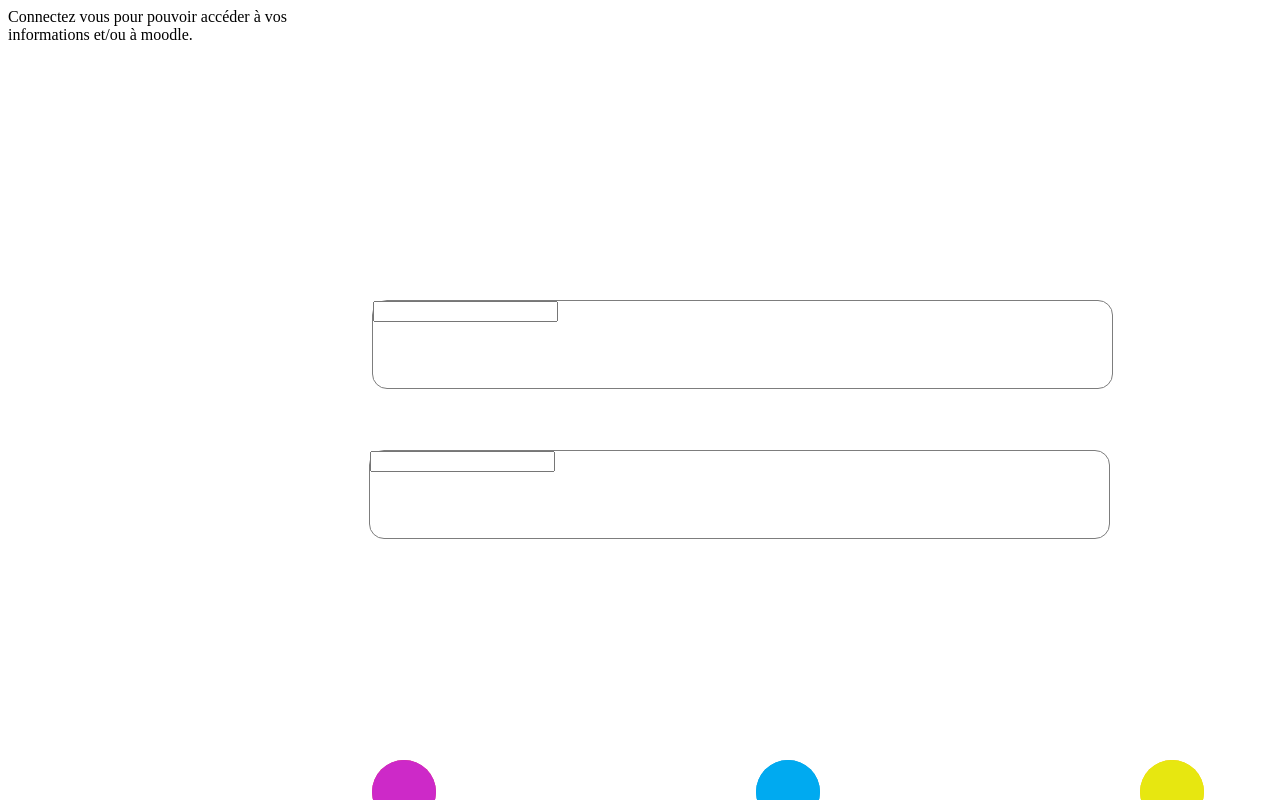
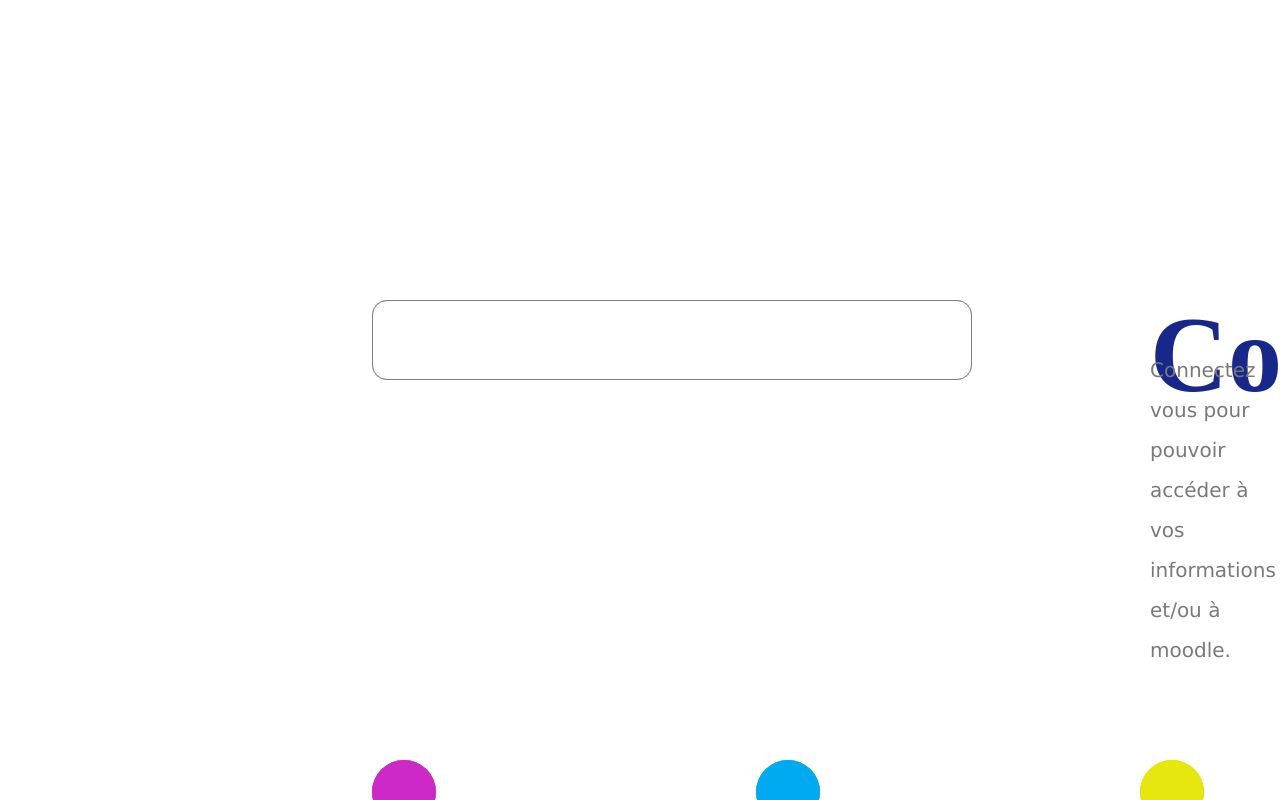
Before and after one commit to aerow59/LJM, a PHP site: page /pageConnexion.php in a window 1280 px wide. Run offline with PHP 8.4, Linux system fonts and the light colour scheme.

Commit message:
Merge origin/master
css connexions

```diff
--- a/connexion.css
+++ b/connexion.css
@@ -8,7 +8,7 @@
     Author     : Nicolas
 */
 
-.Rectangle_arrondi_2 {
+input{
   border-width: 1px;
   border-color: rgb(125, 125, 125);
   border-style: solid;
@@ -17,23 +17,9 @@
   position: absolute;
   left: 372px;
   top: 300px;
-  width: 739px;
-  height: 87px;
+  width: 600px;
+  height: 80px;
   z-index: 27;
-}
-
-.Rectangle_arrondi_1 {
-  border-width: 1px;
-  border-color: rgb(125, 125, 125);
-  border-style: solid;
-  border-radius: 15px;
-  background-color: rgb(255, 255, 255);
-  position: absolute;
-  left: 369px;
-  top: 450px;
-  width: 739px;
-  height: 87px;
-  z-index: 28;
 }
 
 .connexion {
@@ -43,9 +29,21 @@
   line-height: 1.2;
   text-align: center;
   position: absolute;
-  left: 1316px;
+  left: 1150px;
   top: 200px;
   z-index: 45;
+}
+
+.textco {
+  font-size: 20px;
+  font-family: "Verdana";
+  color: rgb(121, 121, 121);
+  line-height: 2;
+  text-align: left;
+  position: absolute;
+  left: 1150px;
+  top: 330px;
+  z-index: 46;
 }
 
 .Ellipse_1 {
```
